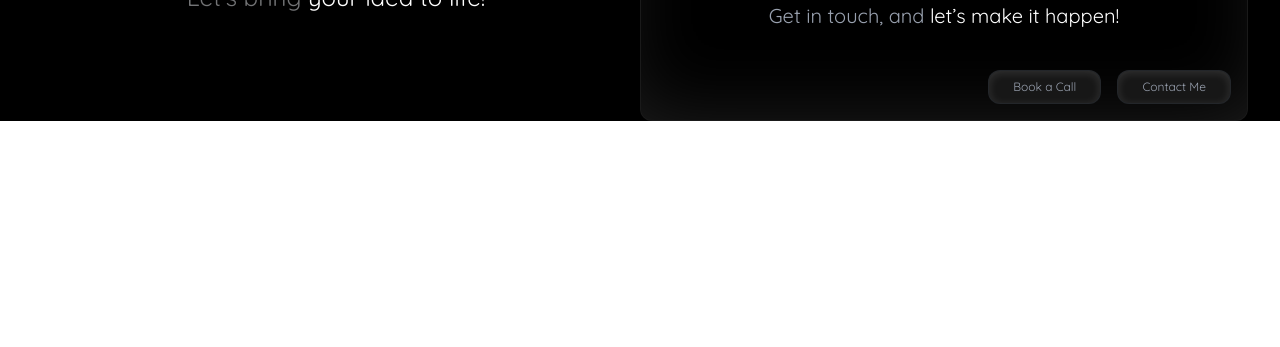
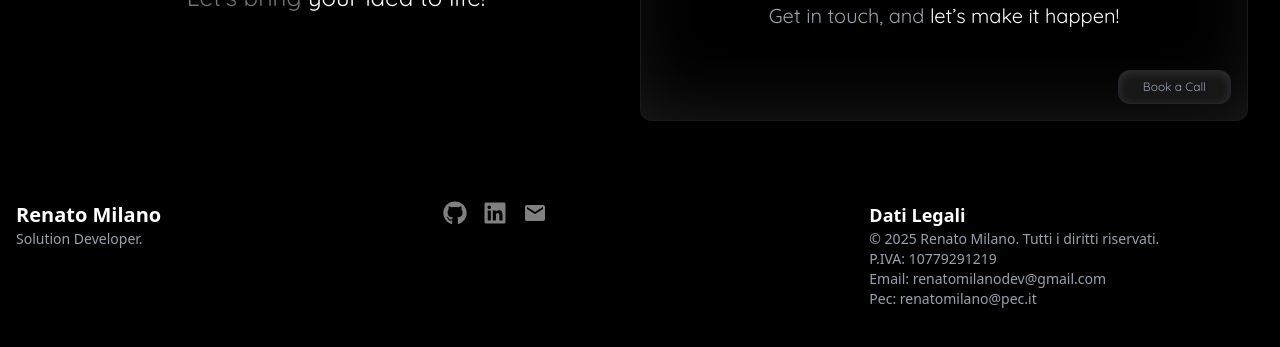
Before and after one commit to renato-milano/portfolio, a React (Vite) app: page / in a window 1280 px wide. Shown: the part 4074-4421 px from the top of the page. Before the commit the page ends 4195 px from the top, so only its background shows below. Built offline with nearby package versions, Linux system fonts and the light colour scheme.

Commit message:
Footer Update

```diff
--- a/src/App.tsx
+++ b/src/App.tsx
@@ -447,18 +447,12 @@ function App() {
             <span className="text-white">let’s make it happen!</span>
             <div className="flex flex-row justify-end items-center mt-10 space-x-4">
               <div
-                className="border border-gray-600/25 flex gap-4 font-quick py-1 px-6 items-center justify-center gap-2 rounded-xl bg-neutral-900 px5 py-2 shadow-[inset_0_2px_10px_#ffffff1f] rounded-lg transition duration-300 font-quick text-xs"
+                className="cursor-pointer border border-gray-600/25 flex gap-4 font-quick py-1 px-6 items-center justify-center gap-2 rounded-xl bg-neutral-900 px5 py-2 shadow-[inset_0_2px_10px_#ffffff1f] rounded-lg transition duration-300 font-quick text-xs"
                 onClick={() => {
                   navigate("/BookCall", { replace: true });
                 }}
               >
                 Book a Call
-              </div>
-              <div
-                className="border border-gray-600/25 flex gap-4 font-quick py-1 px-6 items-center justify-center gap-2 rounded-xl bg-neutral-900 px5 py-2 shadow-[inset_0_2px_10px_#ffffff1f] rounded-lg transition duration-300 font-quick text-xs"
-                onClick={() => {}}
-              >
-                Contact Me
               </div>
             </div>
           </div>
--- /dev/null
+++ b/src/component/Footer.jsx
@@ -0,0 +1,32 @@
+import { FaGithub, FaLinkedin, FaTwitter } from "react-icons/fa";
+import { MdEmail } from "react-icons/md";
+
+export default function Footer() {
+  return (
+    <footer className="bg-black text-white py-20 px-4 text-center md:text-left">
+      <div className="container mx-auto grid grid-cols-1 md:grid-cols-3 gap-8">
+        {/* Logo o Nome */}
+        <div>
+          <h2 className="text-xl font-bold">Renato Milano</h2>
+          <p className="text-sm text-gray-400">Solution Developer.</p>
+        </div>
+
+        {/* Link ai Social */}
+        <div className="flex justify-center md:justify-start space-x-4">
+          <a href="https://github.com/renato-milano" className="text-gray-400 hover:text-white transition"><FaGithub color="gray" size={24} /></a>
+          <a href="https://www.linkedin.com/in/renato-milano-a52b61192/" className="text-gray-400 hover:text-white transition"><FaLinkedin color="gray" size={24} /></a>
+          <a href="mailto:renatomilanodev@gmail.com" className="text-gray-400 hover:text-white transition"><MdEmail color="gray" size={24} /></a>
+        </div>
+
+        {/* Dati Legali */}
+        <div>
+          <h3 className="text-lg font-semibold">Dati Legali</h3>
+          <p className="text-sm text-gray-400">© 2025 Renato Milano. Tutti i diritti riservati.</p>
+          <p className="text-sm text-gray-400">P.IVA: 10779291219</p>
+          <p className="text-sm text-gray-400">Email: renatomilanodev@gmail.com</p>
+          <p className="text-sm text-gray-400">Pec: renatomilano@pec.it</p>
+        </div>
+      </div>
+    </footer>
+  );
+}
--- a/src/component/NavBar.tsx
+++ b/src/component/NavBar.tsx
@@ -1,7 +1,6 @@
 import React from "react";
 import { useNavigate } from "react-router-dom";
 import { IoMdArrowForward } from "react-icons/io";
-
 type NavBarProps = {
   className?:string
   reference?: React.RefObject<HTMLDivElement | null>;
--- a/src/main.tsx
+++ b/src/main.tsx
@@ -2,8 +2,12 @@ import { StrictMode } from "react";
 import { createRoot } from "react-dom/client";
 import "./index.css";
 import AppRouter from "./router.tsx";
+//@ts-ignore
+import Footer from "./component/Footer.jsx";
+
 createRoot(document.getElementById("root")!).render(
   <StrictMode>
     <AppRouter />
+    <Footer />
   </StrictMode>
 );
```
